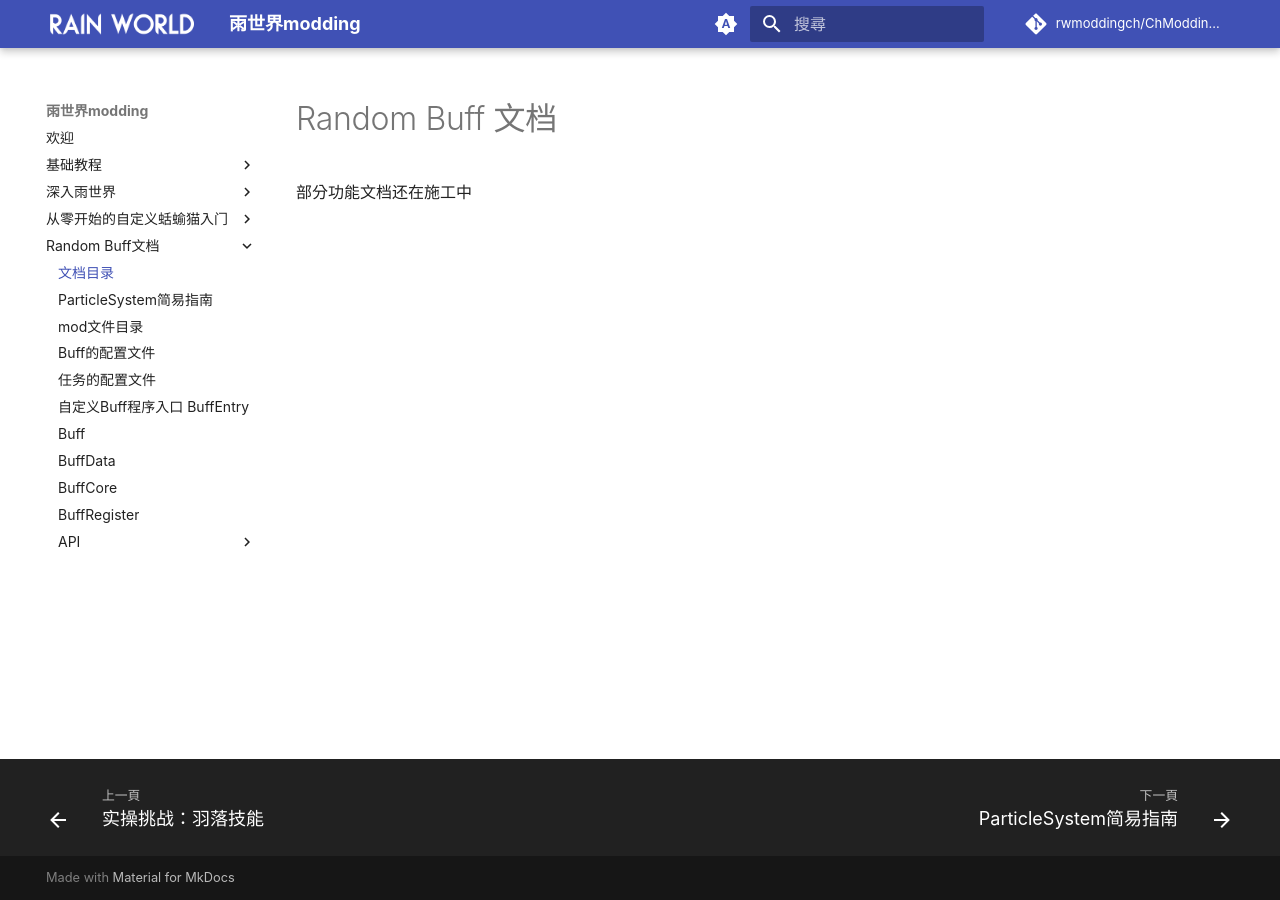
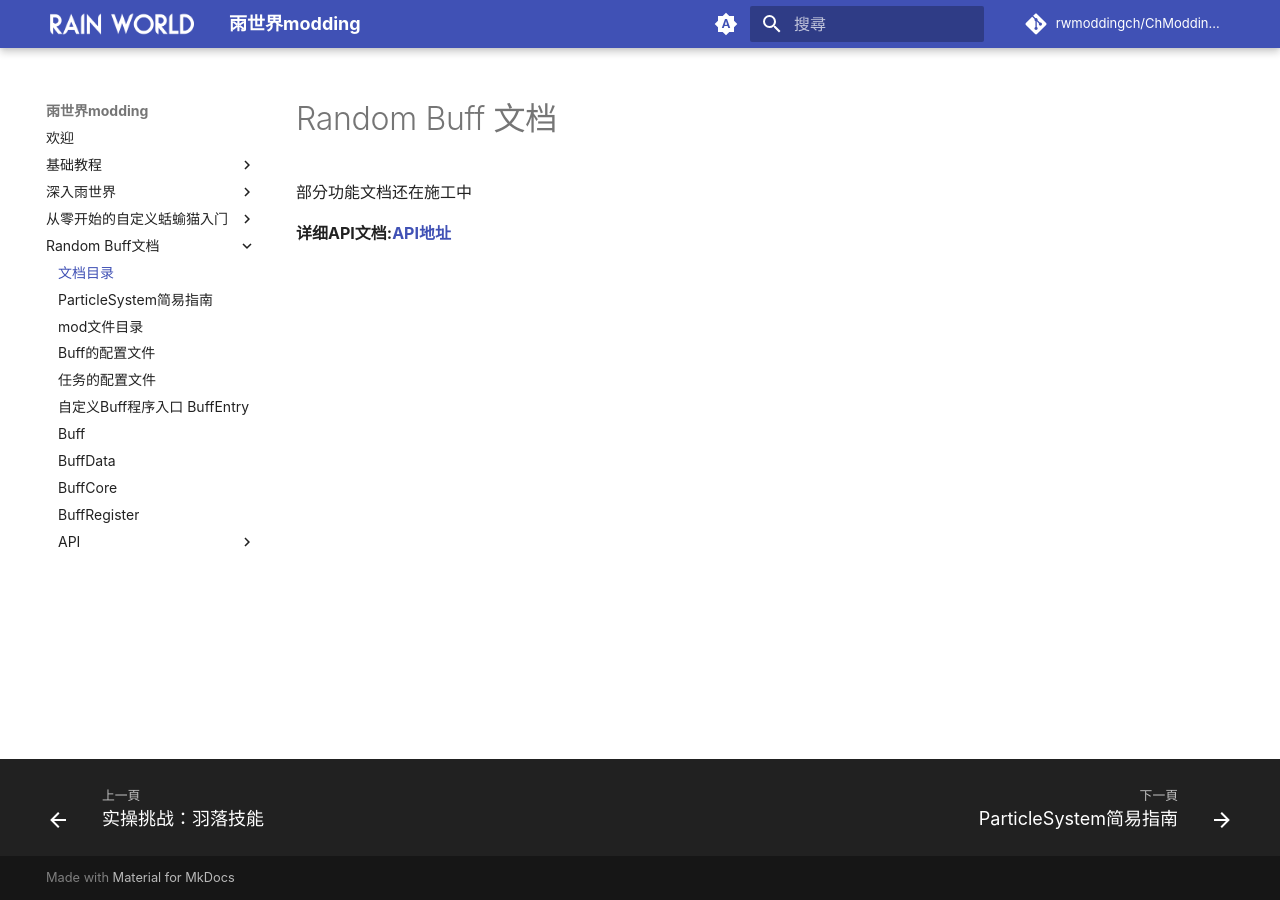
Before and after one commit to rwmoddingch/ChModdingWiki, an MkDocs documentation site: the page built from docs/RandomBuff/index.md, in a window 1280 px wide. Built offline with MkDocs 1.6.1 and Material for MkDocs 9.7.7, drawn with Linux system fonts in a browser that asks for light colours; comment, search, counter and statistics services are not loaded.

Commit message:
添加API链接

```diff
--- a/docs/RandomBuff/index.md
+++ b/docs/RandomBuff/index.md
@@ -1,3 +1,6 @@
 <h1>Random Buff 文档</h1>
 
 部分功能文档还在施工中
+
+
+**详细API文档:[API地址](https://rwmoddingch.github.io/RandomBuff-API/api/)**
```
